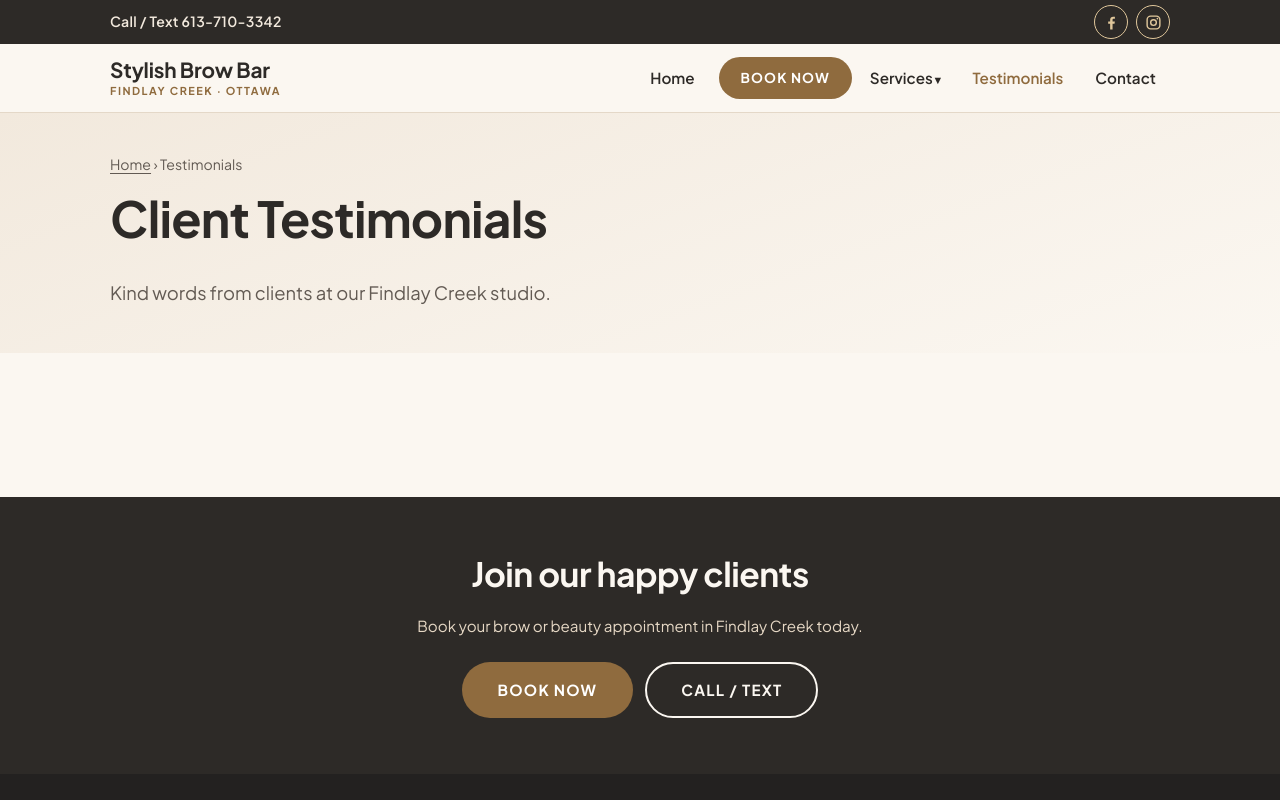
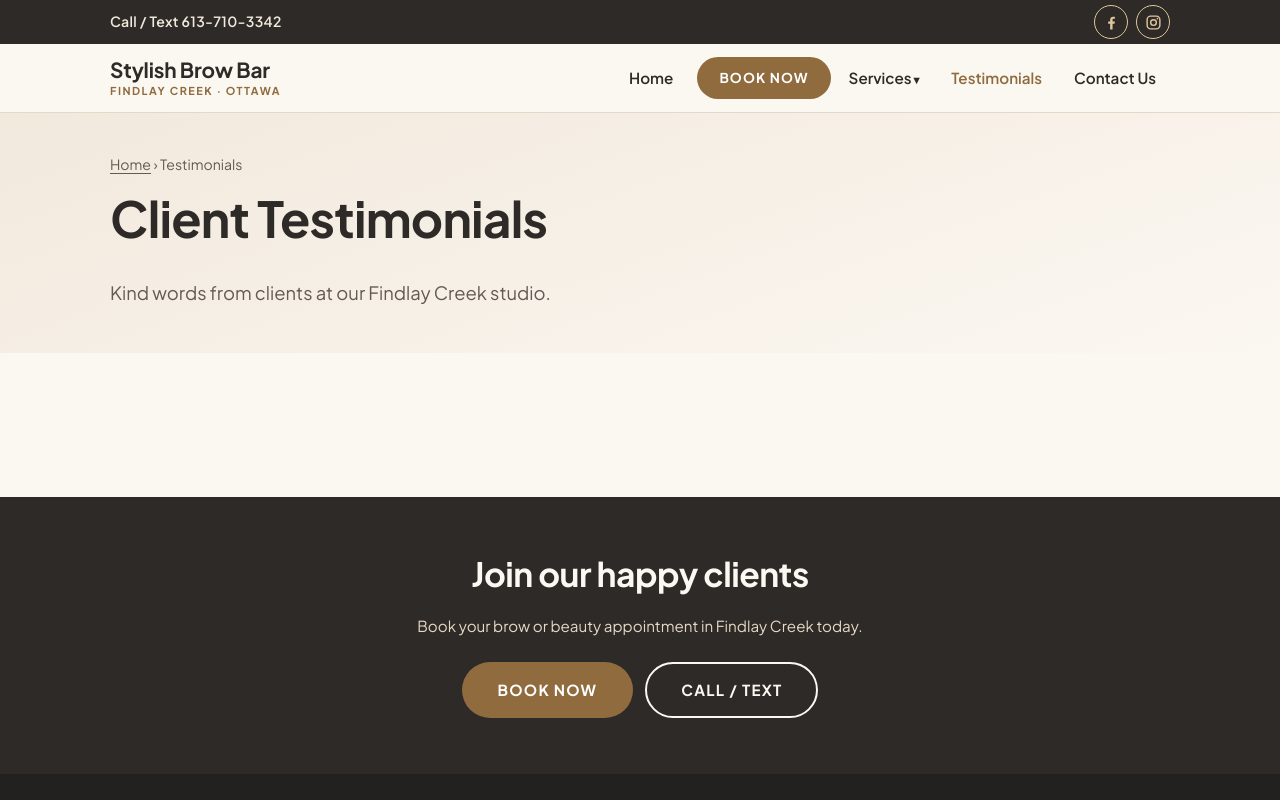
Before and after one commit to shahzadali84/StylishBrowBar, a plain HTML site: page reviews.html in a window 1280 px wide. Shown: the top 800 px of the page. Drawn offline with Linux system fonts and the light colour scheme.

Commit message:
Update reviews.html

```diff
--- a/reviews.html
+++ b/reviews.html
@@ -63,7 +63,7 @@
           </ul>
         </li>
         <li><a href="reviews" aria-current="page">Testimonials</a></li>
-        <li><a href="contact">Contact</a></li>
+        <li><a href="contact">Contact Us</a></li>
       </ul>
     </nav>
   </div>
```
